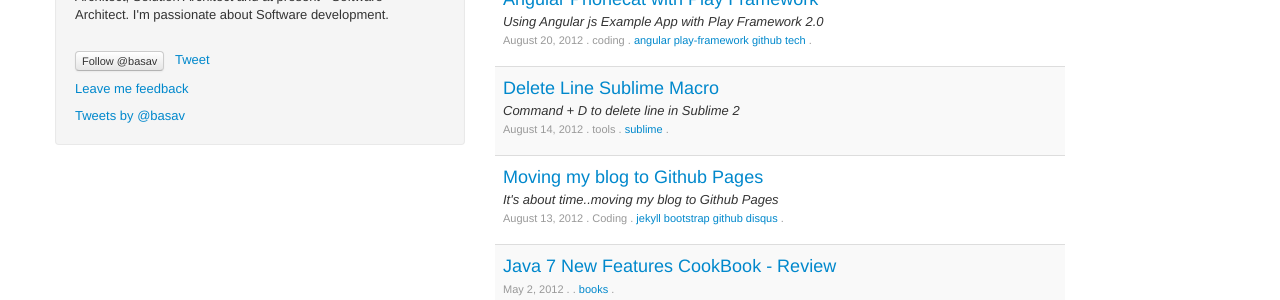
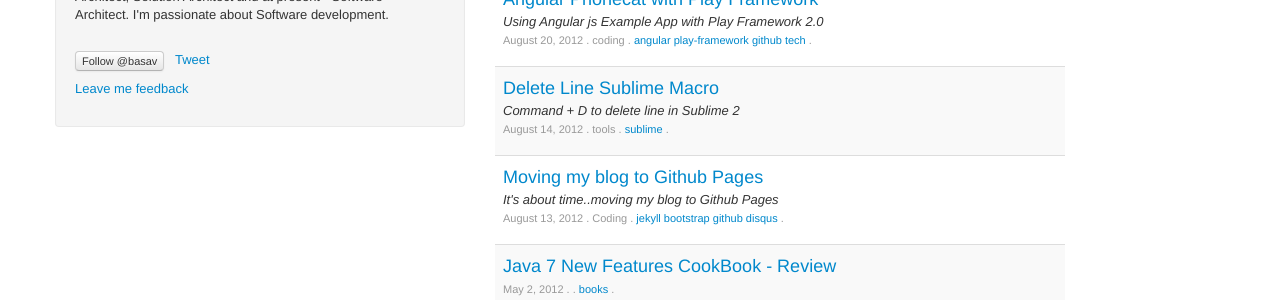
Before and after one commit to basav/basav.github.com, a Jekyll site: the page built from index.html, in a window 1280 px wide and 900 px high. Shown: the part 421-721 px from the top of the window. Built offline with Jekyll 4.4.1, drawn with Linux system fonts in a browser that asks for light colours; Markdown is read by kramdown in place of the engine named in the settings; comment, search, counter and statistics services are not loaded.

Commit message:
reverting twitter widget

```diff
--- a/_layouts/layout.html
+++ b/_layouts/layout.html
@@ -31,7 +31,6 @@
 			    <div class="span4 columns well">
 				    <h2>Hello. I'm Basav</h2>
 				    {% include aboutme.html %}
-            {% include twitter.html %}
 				</div>
 				<div class="span6 columns">
 					{{ content }}
```
